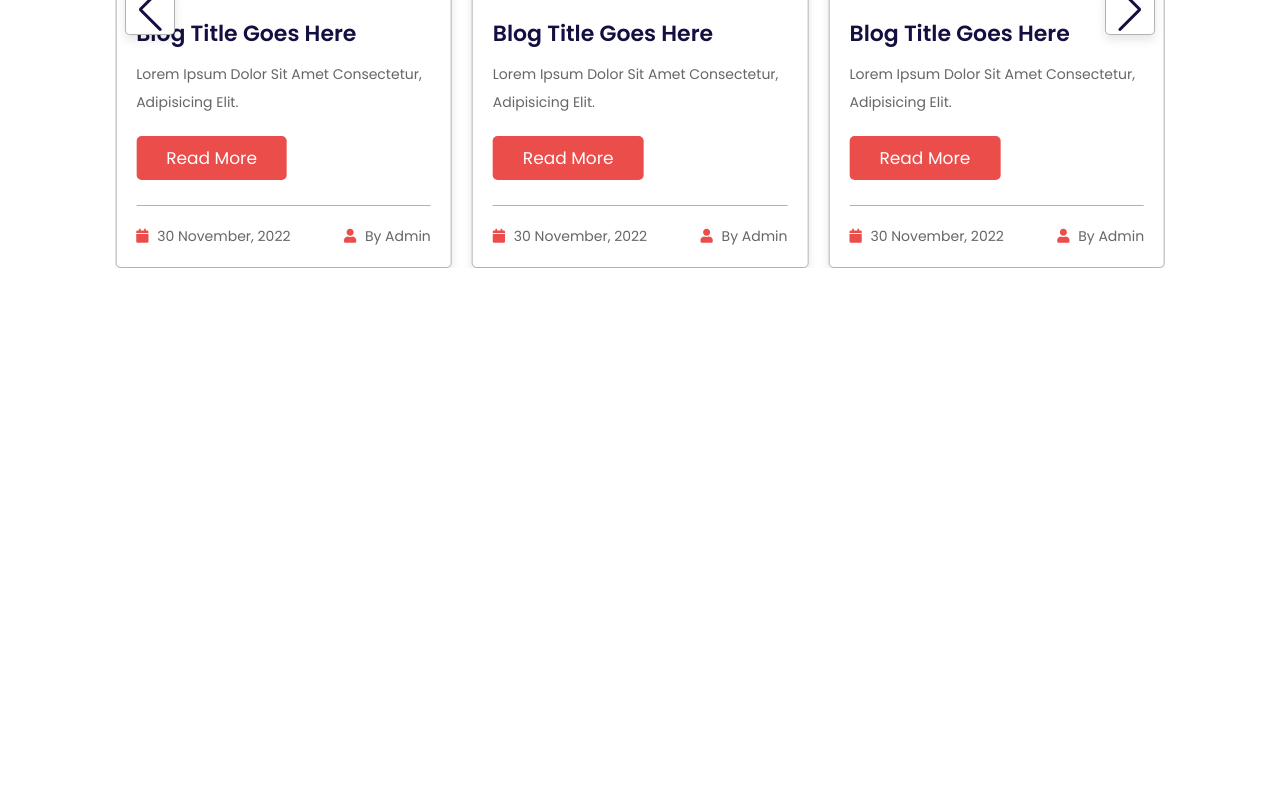
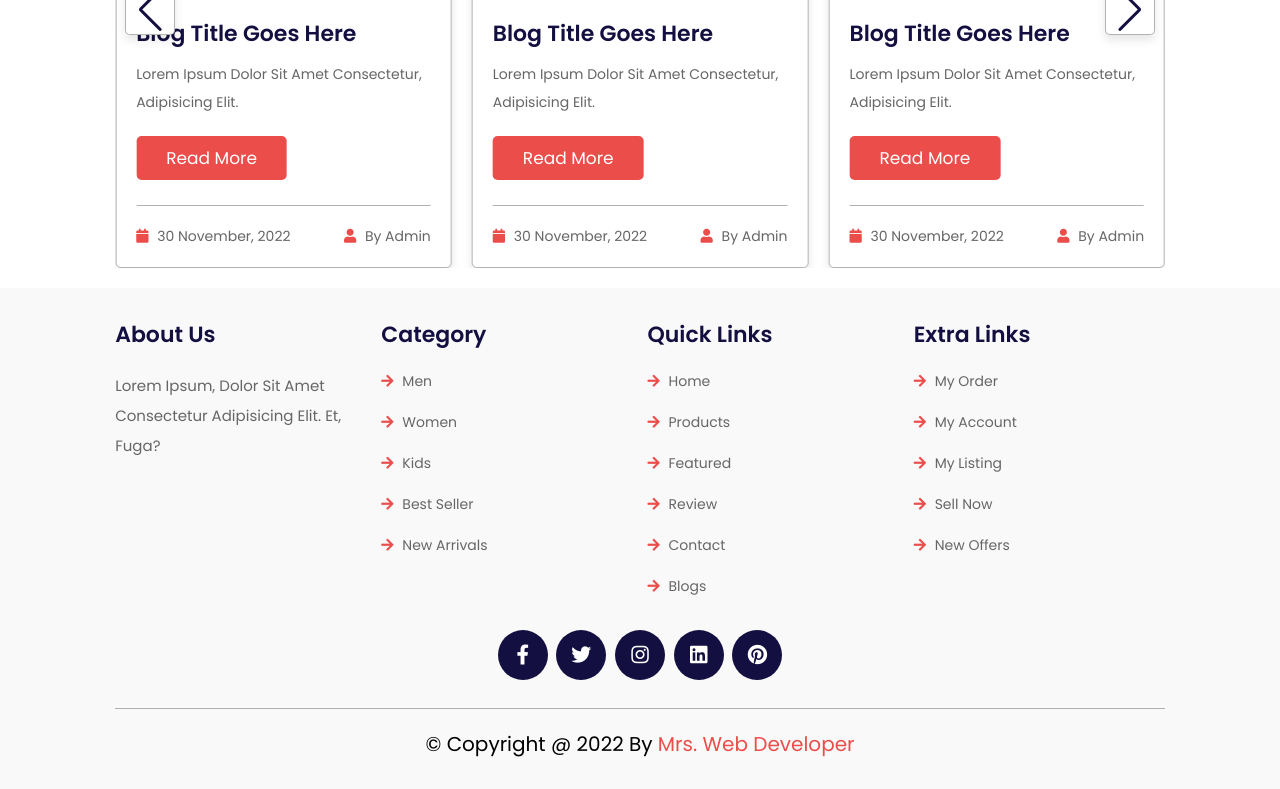
Before and after one commit to RodicaNegura/fashion-website-HTML--SASS---JavaScript, a plain HTML site: page index.html in a window 1280 px wide. Shown: the part 5654-6443 px from the top of the page. Before the commit the page ends 5942 px from the top, so only its background shows below. Drawn offline with nearby package versions, Linux system fonts and the light colour scheme.

Commit message:
final section

```diff
--- a/css/style.scss
+++ b/css/style.scss
@@ -759,10 +759,83 @@ section {
   }
 }
 
+.footer {
+  background: $light-bg;
 
+  .box-container {
+    @include grid(25rem);
 
+    .box {
 
+      h3 {
+        font-size: 2.2rem;
+        color: $black;
+        padding: 1rem 0;
+      }
 
+      p {
+        font-size: 1.5rem;
+        color: $light-color;
+        padding: 1rem 0;
+        line-height: 2;
+      }
+
+      a {
+        display: block;
+        font-size: 1.4rem;
+        color: $light-color;
+        padding: 1rem 0;
+
+        i {
+          padding-right: 0.5rem;
+          color: $red;
+        }
+
+        &:hover {
+          color: $red;
+        }
+
+        &:hover i {
+          padding-right: 2rem;
+        }
+      }
+    }
+  }
+
+  .share {
+    padding-top: 2rem;
+    text-align: center;
+
+    a {
+      font-size: 2rem;
+      height: 5rem;
+      width: 5rem;
+      line-height: 5rem;
+      border-radius: 50%;
+      background: $black;
+      color: #fff;
+      margin: 0.3rem;
+
+      &:hover {
+        background: $red;
+        transform: rotate(360deg);
+      }
+    }
+  }
+
+  .credit {
+    margin-top: 2.5rem;
+    padding: 1rem;
+    padding-top: 2rem;
+    border-top: $border;
+    text-align: center;
+    font-size: 2rem;
+
+    span {
+      color: $red;
+    }
+  }
+}
 
 @media (max-width:991px) {
   html {
--- a/index.html
+++ b/index.html
@@ -809,6 +809,47 @@
       </div>
     </section>
 
+    <section class="footer">
+      <div class="box-container">
+        <div class="box">
+          <h3>about us</h3>
+          <p>Lorem ipsum, dolor sit amet consectetur adipisicing elit. Et, fuga?</p>
+        </div>
+        <div class="box">
+          <h3>category</h3>
+          <a href="#"> <i class="fas fa-arrow-right"></i> men </a>
+          <a href="#"> <i class="fas fa-arrow-right"></i> women </a>
+          <a href="#"> <i class="fas fa-arrow-right"></i> kids </a>
+          <a href="#"> <i class="fas fa-arrow-right"></i> best seller </a>
+          <a href="#"> <i class="fas fa-arrow-right"></i> new arrivals </a>
+        </div>
+        <div class="box">
+          <h3>quick links</h3>
+          <a href="#"> <i class="fas fa-arrow-right"></i> home </a>
+          <a href="#"> <i class="fas fa-arrow-right"></i> products </a>
+          <a href="#"> <i class="fas fa-arrow-right"></i> featured </a>
+          <a href="#"> <i class="fas fa-arrow-right"></i> review </a>
+          <a href="#"> <i class="fas fa-arrow-right"></i> contact </a>
+          <a href="#"> <i class="fas fa-arrow-right"></i> blogs </a>
+        </div>
+        <div class="box">
+          <h3>extra links</h3>
+          <a href="#"> <i class="fas fa-arrow-right"></i> my order </a>
+          <a href="#"> <i class="fas fa-arrow-right"></i> my account </a>
+          <a href="#"> <i class="fas fa-arrow-right"></i> my listing </a>
+          <a href="#"> <i class="fas fa-arrow-right"></i> sell now </a>
+          <a href="#"> <i class="fas fa-arrow-right"></i> new offers </a>
+        </div>
+      </div>
+      <div class="share">
+        <a href="#" class="fab fa-facebook-f"></a>
+        <a href="#" class="fab fa-twitter"></a>
+        <a href="#" class="fab fa-instagram"></a>
+        <a href="#" class="fab fa-linkedin"></a>
+        <a href="#" class="fab fa-pinterest"></a>
+      </div>
+      <div class="credit"> &copy; copyright @ 2022 by <span>mrs. web developer</span> </div>
+    </section>
     <script src="https://cdn.jsdelivr.net/npm/swiper@8/swiper-bundle.min.js"></script>
     <script src="/js/script.js"></script>
   </body>
```
Also changed, not shown: css/style.css, 1 other file.
